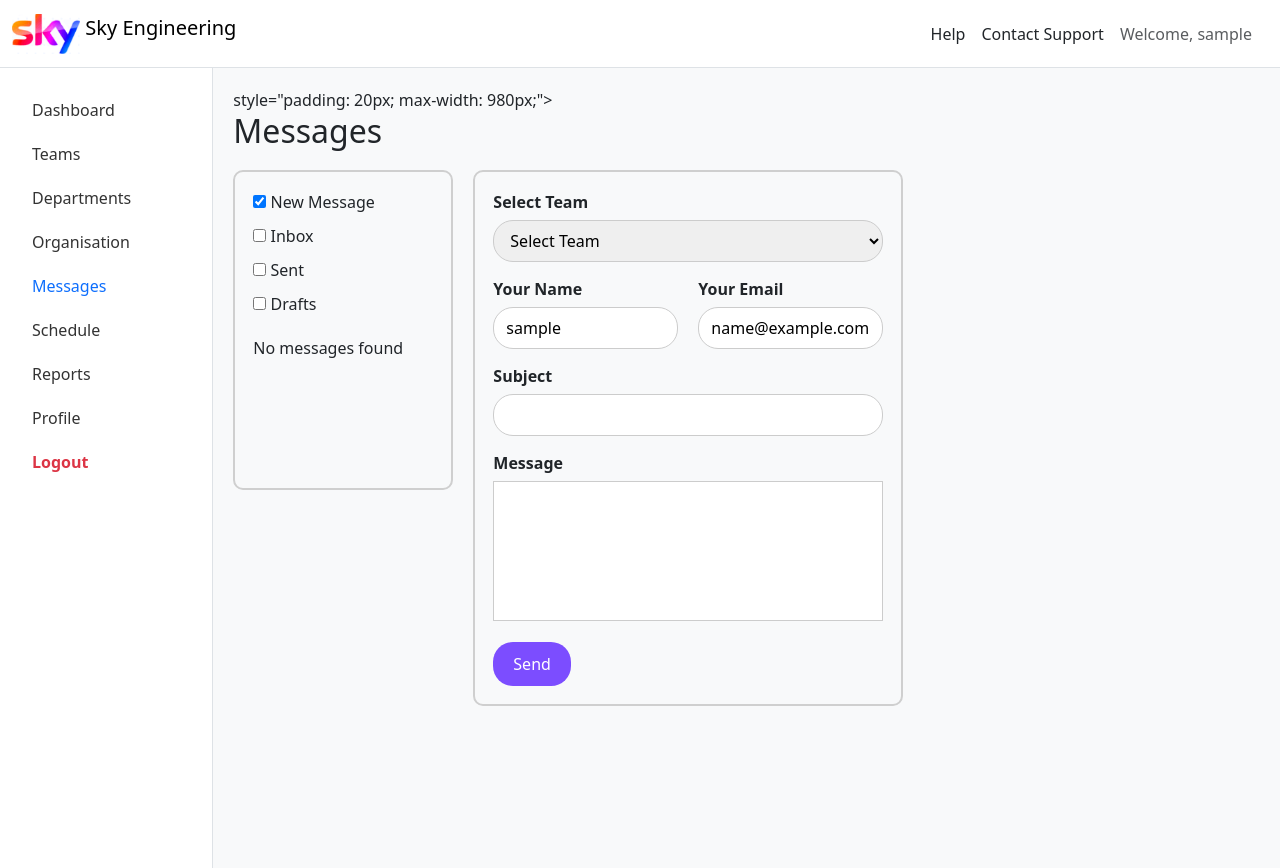
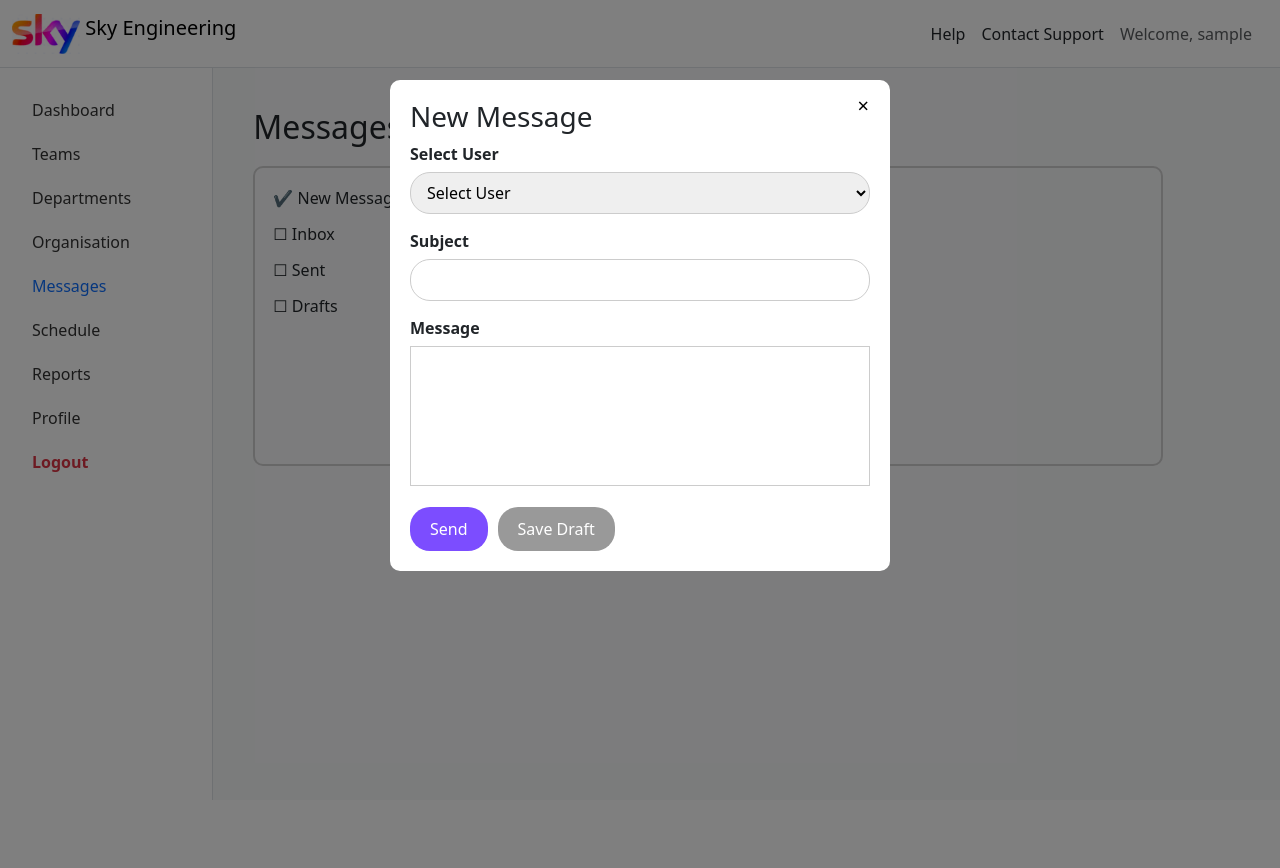
Before and after one commit to harshnarendra07-ai/westminster_group_project, a Django app: page /messages/?filter=new in a window 1280 px wide. After the commit the page ends 800 px from the top, so only its background shows below. Run offline with Django 5.2, Linux system fonts and the light colour scheme; the visitor is signed in with stand-in values (Sample User, id 1); data comes from the database, SQL or seed files in the repository; data that the repository does not hold is empty.

Commit message:
i created my message page

```diff
--- a/healthcheck/templates/healthcheck/message.html
+++ b/healthcheck/templates/healthcheck/message.html
@@ -1,123 +1,165 @@
 {% extends 'healthcheck/base.html' %}
 
 {% block content %}
-<div>
-    style="padding: 20px; max-width: 980px;">
+
+<div style="padding: 20px; max-width: 950px;">
     <h2 style="margin-bottom: 20px;">Messages</h2>
 
     <div style="display: flex; gap: 20px; align-items: flex-start;">
 
-        <!-- left box -->
-        <div style="width: 220px; border: 2px solid #cfcfcf; border-radius: 10px; padding: 18px; min-height: 320px;">
+        <!-- left side -->
+        <div style="width: 220px; border: 2px solid #cfcfcf; border-radius: 10px; padding: 18px; min-height: 300px;">
 
-            <div style="margin-bottom: 10px;">
-                <a href="?filter=new" style="text-decoration: none; color: inherit;">
-                    <input type="checkbox" {% if current_filter == "new" %}checked{% endif %}>
-                    New Message
+            <div style="margin-bottom: 12px;">
+                <a href="?filter=new" style="text-decoration: none; color: inherit; display: block;">
+                    {% if current_filter == "new" %}✔{% else %}☐{% endif %} New Message
                 </a>
             </div>
 
-            <div style="margin-bottom: 10px;">
-                <a href="?filter=inbox" style="text-decoration: none; color: inherit;">
-                    <input type="checkbox" {% if current_filter == "inbox" %}checked{% endif %}>
-                    Inbox
+            <div style="margin-bottom: 12px;">
+                <a href="?filter=inbox" style="text-decoration: none; color: inherit; display: block;">
+                    {% if current_filter == "inbox" %}✔{% else %}☐{% endif %} Inbox
                 </a>
             </div>
 
-            <div style="margin-bottom: 10px;">
-                <a href="?filter=sent" style="text-decoration: none; color: inherit;">
-                    <input type="checkbox" {% if current_filter == "sent" %}checked{% endif %}>
-                    Sent
+            <div style="margin-bottom: 12px;">
+                <a href="?filter=sent" style="text-decoration: none; color: inherit; display: block;">
+                    {% if current_filter == "sent" %}✔{% else %}☐{% endif %} Sent
                 </a>
             </div>
 
-            <div style="margin-bottom: 20px;">
-                <a href="?filter=draft" style="text-decoration: none; color: inherit;">
-                    <input type="checkbox" {% if current_filter == "draft" %}checked{% endif %}>
-                    Drafts
+            <div style="margin-bottom: 12px;">
+                <a href="?filter=draft" style="text-decoration: none; color: inherit; display: block;">
+                    {% if current_filter == "draft" %}✔{% else %}☐{% endif %} Drafts
                 </a>
-            </div>
-
-            <!-- message list -->
-            <div style="margin-top: 20px;">
-                {% for msg in messages %}
-                    <div style="border: 1px solid #ccc; border-radius: 8px; padding: 10px; margin-bottom: 10px;">
-                        <strong>{{ msg.subject }}</strong><br>
-                        <small>Status: {{ msg.status }}</small><br>
-                        <small>
-                            {% if current_filter == "sent" %}
-                                To: {{ msg.receiver.username }}
-                            {% else %}
-                                From: {{ msg.sender.username }}
-                            {% endif %}
-                        </small>
-                    </div>
-                {% empty %}
-                    <p style="margin: 0;">No messages found</p>
-                {% endfor %}
             </div>
 
         </div>
 
-        <!-- right box -->
-        <div style="width: 430px; border: 2px solid #cfcfcf; border-radius: 10px; padding: 18px;">
+        <!-- right side -->
+        <div style="flex: 1; border: 2px solid #cfcfcf; border-radius: 10px; padding: 18px; min-height: 300px;">
+
+            {% if success_message %}
+                <p style="color: green; margin-bottom: 15px;">{{ success_message }}</p>
+            {% endif %}
 
             {% if error_message %}
-                <p style="color: #ff6b6b; margin-bottom: 15px;">{{ error_message }}</p>
+                <p style="color: red; margin-bottom: 15px;">{{ error_message }}</p>
             {% endif %}
 
-            {% if success_message %}
-                <p style="color: #7CFC00; margin-bottom: 15px;">{{ success_message }}</p>
+            <h3 style="margin-top: 0; margin-bottom: 15px;">
+                {% if current_filter == "sent" %}
+                    Sent Messages
+                {% elif current_filter == "draft" %}
+                    Draft Messages
+                {% elif current_filter == "new" %}
+                    New Message
+                {% else %}
+                    Inbox
                 {% endif %}
+            </h3>
+
+            {% for msg in messages %}
+                <div style="border: 1px solid #ccc; border-radius: 10px; padding: 12px; margin-bottom: 12px;">
+                    <strong>{{ msg.subject }}</strong><br>
+                    <p style="margin: 8px 0;">{{ msg.body }}</p>
+
+                    {% if current_filter == "sent" or current_filter == "draft" %}
+                        <small>To: {{ msg.receiver.username }}</small><br>
+                    {% else %}
+                        <small>From: {{ msg.sender.username }}</small><br>
+                    {% endif %}
+
+                    <small>Status: {{ msg.status }}</small>
+                </div>
+            {% empty %}
+                {% if current_filter != "new" %}
+                    <p>No messages found</p>
+                {% endif %}
+            {% endfor %}
+
+        </div>
+
+    </div>
+</div>
+
+<!-- popup background -->
+<div id="messageModal" style="display: none; position: fixed; top: 0; left: 0; width: 100%; height: 100%; background-color: rgba(0,0,0,0.5);">
+
+    <!-- popup box -->
+    <div style="background: white; width: 500px; margin: 80px auto; padding: 20px; border-radius: 10px; position: relative;">
+
+        <button type="button" id="closeModal"
+            style="position: absolute; top: 10px; right: 15px; border: none; background: none; font-size: 20px; cursor: pointer;">
+            ×
+        </button>
+
+        <h3 style="margin-top: 0;">New Message</h3>
 
         <form method="POST">
             {% csrf_token %}
 
-                <!-- select team -->
             <div style="margin-bottom: 15px;">
-                    <label><strong>Select Team</strong></label><br>
-                    <select name="team" style="width: 100%; padding: 8px 12px; border-radius: 20px; border: 1px solid #ccc; margin-top: 6px;" required>
-                        <option value="">Select Team</option>
-                        {% for team in teams %}
-                            <option value="{{ team.id }}">{{ team.team_name }}</option>
+                <label><strong>Select User</strong></label><br>
+                <select name="receiver"
+                        style="width: 100%; padding: 8px 12px; border-radius: 20px; border: 1px solid #ccc; margin-top: 6px;"
+                        required>
+                    <option value="">Select User</option>
+                    {% for user in users %}
+                        <option value="{{ user.id }}">{{ user.username }}</option>
                     {% endfor %}
                 </select>
             </div>
 
-                <!-- your name / email -->
-                <div style="display: flex; gap: 20px; margin-bottom: 15px;">
-                    <div style="flex: 1;">
-                        <label><strong>Your Name</strong></label><br>
-                        <input type="text" value="{{ user_name }}" readonly style="width: 100%; padding: 8px 12px; border-radius: 20px; border: 1px solid #ccc; margin-top: 6px;">
+            <div style="margin-bottom: 15px;">
+                <label><strong>Subject</strong></label><br>
+                <input type="text" name="subject"
+                       style="width: 100%; padding: 8px 12px; border-radius: 20px; border: 1px solid #ccc; margin-top: 6px;"
+                       required>
             </div>
 
-                    <div style="flex: 1;">
-                        <label><strong>Your Email</strong></label><br>
-                        <input type="text" value="{{ user_email }}" readonly style="width: 100%; padding: 8px 12px; border-radius: 20px; border: 1px solid #ccc; margin-top: 6px;">
+            <div style="margin-bottom: 15px;">
+                <label><strong>Message</strong></label><br>
+                <textarea name="body"
+                          style="width: 100%; height: 140px; border: 1px solid #ccc; padding: 10px; margin-top: 6px; resize: none;"
+                          required></textarea>
+            </div>
+
+            <div style="display: flex; gap: 10px;">
+                <button type="submit" name="action_type" value="send"
+                        style="padding: 10px 20px; border: none; border-radius: 20px; background-color: #7c4dff; color: white; cursor: pointer;">
+                    Send
+                </button>
+
+                <button type="submit" name="action_type" value="draft"
+                        style="padding: 10px 20px; border: none; border-radius: 20px; background-color: #999; color: white; cursor: pointer;">
+                    Save Draft
+                </button>
+            </div>
+        </form>
+
     </div>
 </div>
 
-                <!-- subject -->
-                <div style="margin-bottom: 15px;">
-                    <label><strong>Subject</strong></label><br>
-                    <input type="text" name="subject" style="width: 100%; padding: 8px 12px; border-radius: 20px; border: 1px solid #ccc; margin-top: 6px;" required>
-                </div>
+<script>
+    const messageModal = document.getElementById("messageModal");
+    const closeModal = document.getElementById("closeModal");
 
-                <!-- message -->
-                <div style="margin-bottom: 15px;">
-                    <label><strong>Message</strong></label><br>
-                    <textarea name="body" style="width: 100%; height: 140px; border: 1px solid #ccc; padding: 10px; margin-top: 6px; resize: none;" required></textarea>
-                </div>
+    closeModal.addEventListener("click", function () {
+        messageModal.style.display = "none";
+        window.location.href = "?filter=inbox";
+    });
 
-                <!-- send button -->
-                <button type="submit" style="padding: 10px 20px; border: none; border-radius: 20px; background-color: #7c4dff; color: white; cursor: pointer;">
-                    Send
-                </button>
-            </form>
+    window.addEventListener("click", function (event) {
+        if (event.target === messageModal) {
+            messageModal.style.display = "none";
+            window.location.href = "?filter=inbox";
+        }
+    });
 
-        </div>
+    {% if current_filter == "new" or error_message %}
+        messageModal.style.display = "block";
+    {% endif %}
+</script>
 
-    </div>
-
-</div>
 {% endblock content %}
--- a/healthcheck/views.py
+++ b/healthcheck/views.py
@@ -7,7 +7,7 @@ from django.contrib.auth.forms import PasswordChangeForm
 from django.contrib.auth import update_session_auth_hash
 from django.contrib.auth import authenticate, login, logout
 from django.contrib.auth.models import User
-from .models import Meeting, Message, Department, Team ,Dependency
+from .models import Meeting, Department, Team, Message, Dependency
 from django.contrib.auth.decorators import login_required
 from django.db.models import Q
 from django.core.paginator import Paginator
@@ -163,45 +163,49 @@ def message_view(request):
     if not request.user.is_authenticated:
         return redirect("login")
 
-    teams = Team.objects.all()
+    users = User.objects.exclude(id=request.user.id)
     current_filter = request.GET.get("filter", "inbox")
     error_message = ""
-    success_message = ""
+    success_message = request.GET.get("success", "")
 
-    # send message
     if request.method == "POST":
-        team_id = request.POST.get("team")
+        receiver_id = request.POST.get("receiver")
         subject = request.POST.get("subject")
         body = request.POST.get("body")
+        action_type = request.POST.get("action_type")
 
-        if not team_id or not subject or not body:
+        if not receiver_id or not subject or not body:
             error_message = "Please fill in all fields"
+            current_filter = "new"
         else:
             try:
-                team = Team.objects.get(id=team_id)
+                receiver_user = User.objects.get(id=receiver_id)
 
-                if team.manager and team.manager.user:
-                    receiver_user = team.manager.user
+                if action_type == "draft":
+                    status_value = "Draft"
+                    success_text = "Draft saved successfully"
+                    redirect_filter = "draft"
+                else:
+                    status_value = "Sent"
+                    success_text = "Message sent successfully"
+                    redirect_filter = "sent"
 
-                    Message.objects.create(
-                        subject=subject,
-                        body=body,
-                        status="Sent",
-                        sender=request.user,
-                        receiver=receiver_user
-                    )
+                Message.objects.create(
+                    subject=subject,
+                    body=body,
+                    status=status_value,
+                    sender=request.user,
+                    receiver=receiver_user
+                )
 
-                    success_message = "Message sent successfully"
-                    current_filter = "sent"
-                else:
-                    error_message = "This team does not have a manager linked yet"
+                return redirect(f"/messages?filter={redirect_filter}&success={success_text}")
 
-            except Team.DoesNotExist:
-                error_message = "Selected team was not found"
+            except User.DoesNotExist:
+                error_message = "Selected user was not found"
+                current_filter = "new"
 
-    # show messages depending on selected box
     if current_filter == "sent":
-        messages = Message.objects.filter(sender=request.user).order_by("-id")
+        messages = Message.objects.filter(sender=request.user, status="Sent").order_by("-id")
     elif current_filter == "draft":
         messages = Message.objects.filter(sender=request.user, status="Draft").order_by("-id")
     elif current_filter == "new":
@@ -210,20 +214,14 @@ def message_view(request):
         messages = Message.objects.filter(receiver=request.user).order_by("-id")
 
     context = {
-        "teams": teams,
+        "users": users,
         "messages": messages,
         "current_filter": current_filter,
-        "user_name": request.user.username,
-        "user_email": request.user.email,
         "error_message": error_message,
         "success_message": success_message,
     }
 
     return render(request, "healthcheck/message.html", context)
-
-@login_required(login_url='login')
-def report_view(request):
-    return render(request, "healthcheck/report.html")
 
 #------------------------------
 # Shedule view start here;
```
Lines whose indentation alone changed are shown as unchanged.
